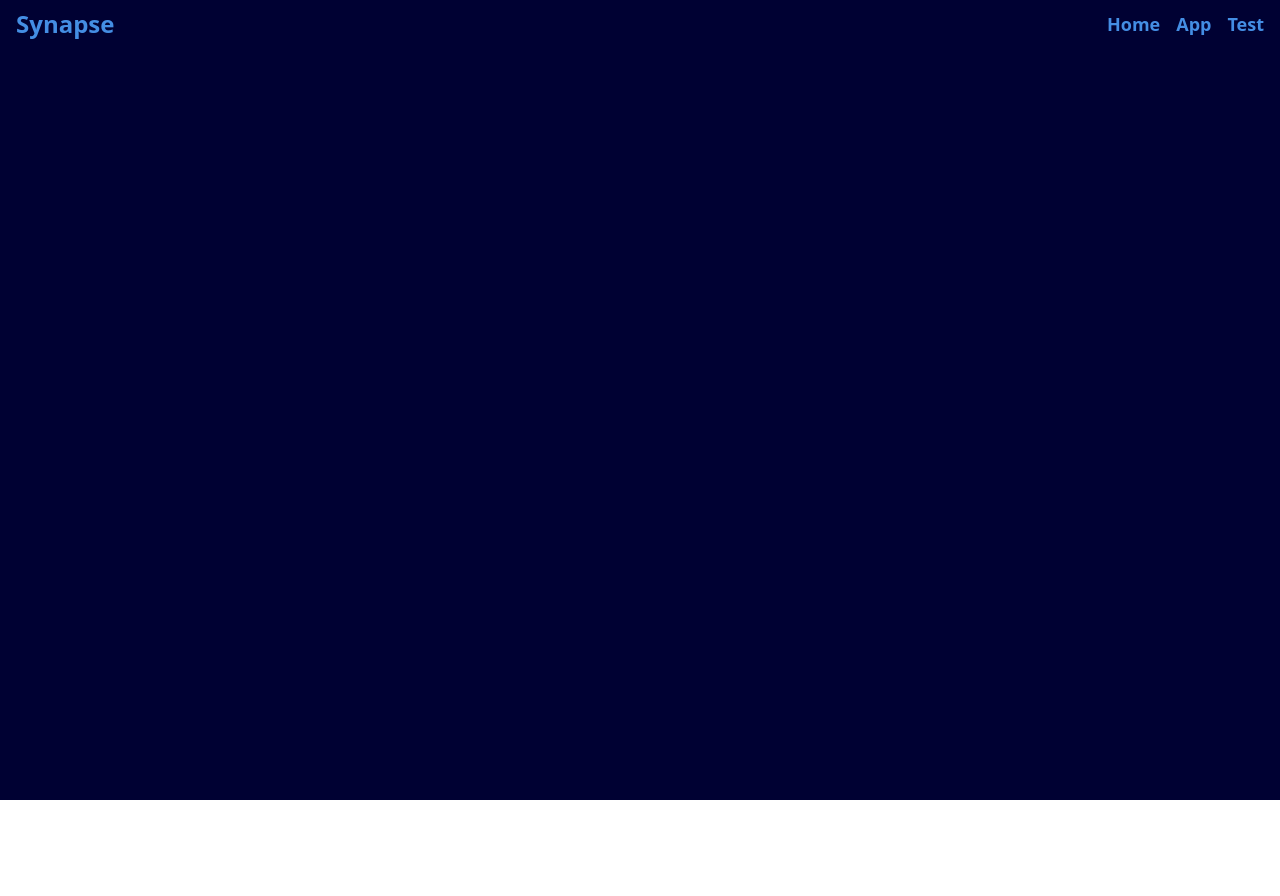
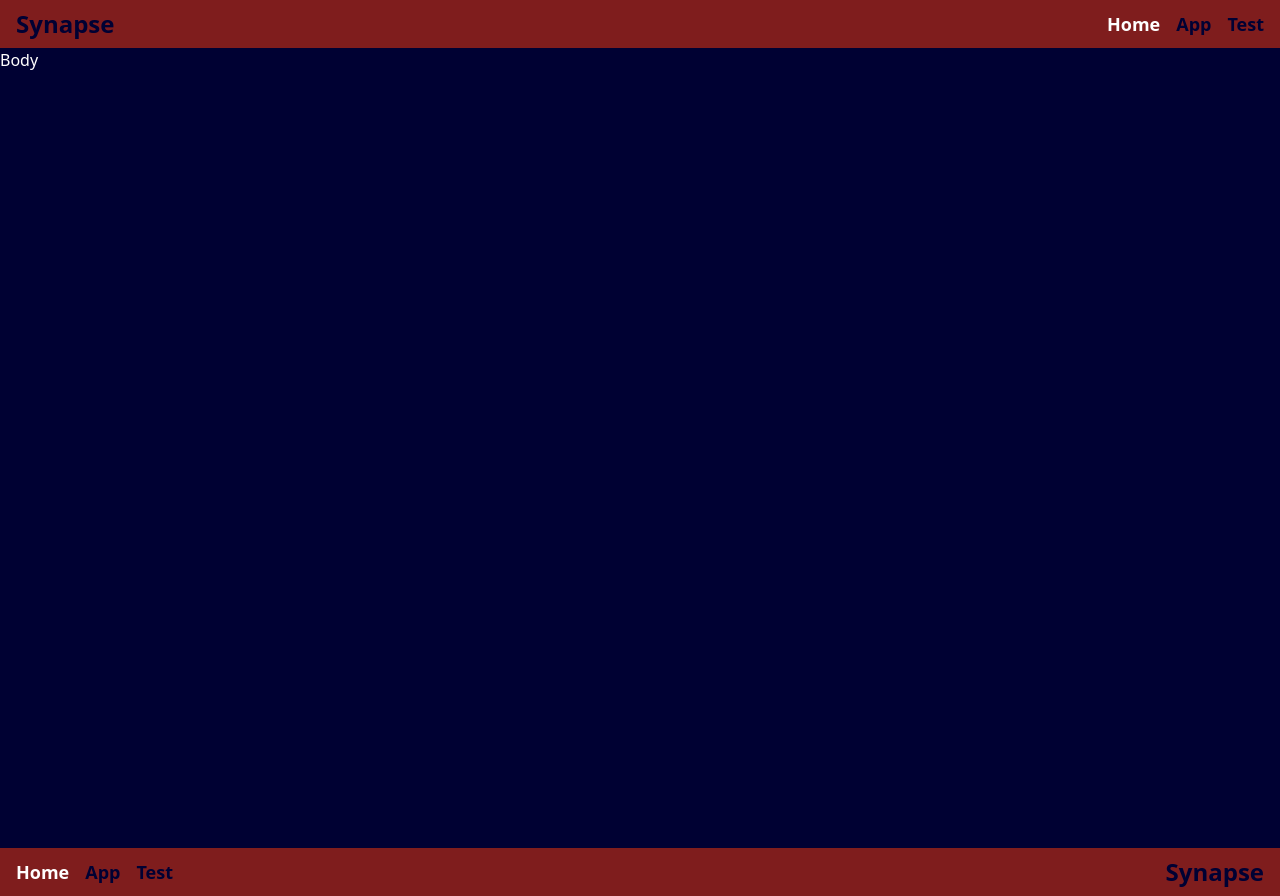
Before and after one commit to rintendou/Synapse, a React (Vite) app in the folder client/: page / in a window 1280 px wide. Before the commit the page ends 800 px from the top, so only its background shows below. Built offline with nearby package versions, Linux system fonts and the light colour scheme.

Commit message:
Edit default color scheme

```diff
--- a/client/src/App.tsx
+++ b/client/src/App.tsx
@@ -1,9 +1,13 @@
+import Body from "./components/layout/body/Body"
+import Footer from "./components/layout/footer/Footer"
 import Header from "./components/layout/header/Header"
 
 function App() {
   return (
-    <div className="min-h-screen bg-primary text-secondary">
+    <div className="bg-primary text-secondary">
       <Header />
+      <Body />
+      <Footer />
     </div>
   )
 }
--- a/client/src/components/layout/body/Body.tsx
+++ b/client/src/components/layout/body/Body.tsx
@@ -1,7 +1,7 @@
 import React from "react"
 
 const Body = () => {
-  return <div>Body</div>
+  return <div className="min-h-screen">Body</div>
 }
 
 export default Body
--- a/client/src/components/layout/footer/Footer.tsx
+++ b/client/src/components/layout/footer/Footer.tsx
@@ -1,7 +1,16 @@
-import React from "react"
+import RouterLink from "../../ui/RouterLink"
 
 const Footer = () => {
-  return <div>Footer</div>
+  return (
+    <footer className="px-4 py-2 flex flex-row justify-between items-center bg-tertiary text-primary">
+      <nav className="hidden md:flex flex-row gap-4">
+        <RouterLink to="/" routerLinkText="Home" />
+        <RouterLink to="/app" routerLinkText="App" />
+        <RouterLink to="/test" routerLinkText="Test" />
+      </nav>
+      <h1 className="text-2xl font-bold">Synapse</h1>
+    </footer>
+  )
 }
 
 export default Footer
--- a/client/src/components/layout/header/Header.tsx
+++ b/client/src/components/layout/header/Header.tsx
@@ -2,7 +2,7 @@ import RouterLink from "../../ui/RouterLink"
 
 const Header = () => {
   return (
-    <header className="px-4 py-2 flex flex-row justify-between items-center bg-primary">
+    <header className="px-4 py-2 flex flex-row justify-between items-center bg-tertiary text-primary">
       <h1 className="text-2xl font-bold">Synapse</h1>
       <nav className="hidden md:flex flex-row gap-4">
         <RouterLink to="/" routerLinkText="Home" />
--- a/client/tailwind.config.cjs
+++ b/client/tailwind.config.cjs
@@ -5,7 +5,7 @@ module.exports = {
     extend: {
       colors: {
         primary: "#000133",
-        secondary: "#448ee4",
+        secondary: "#FFFFFF",
         tertiary: "#7F1D1D",
       },
     },
```
